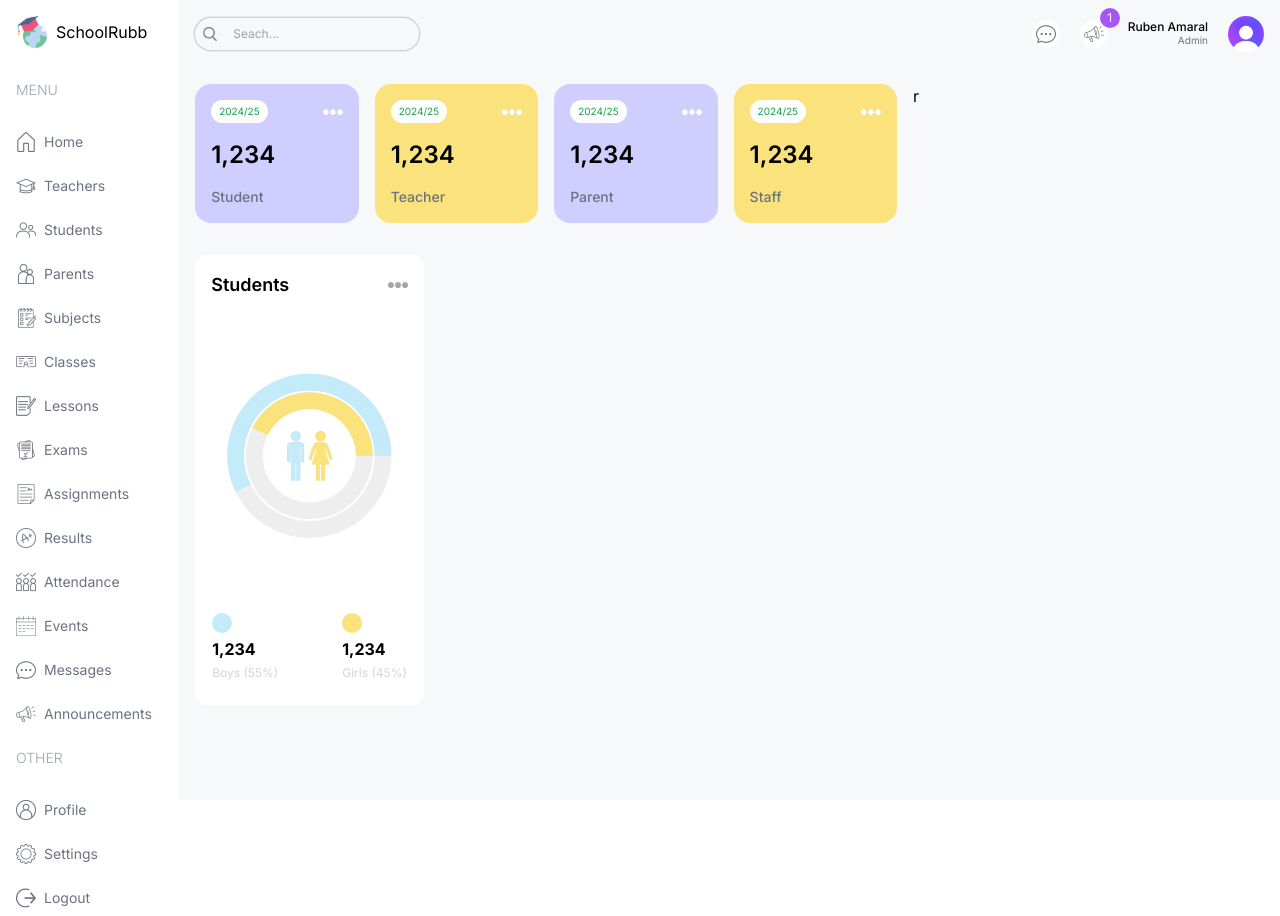
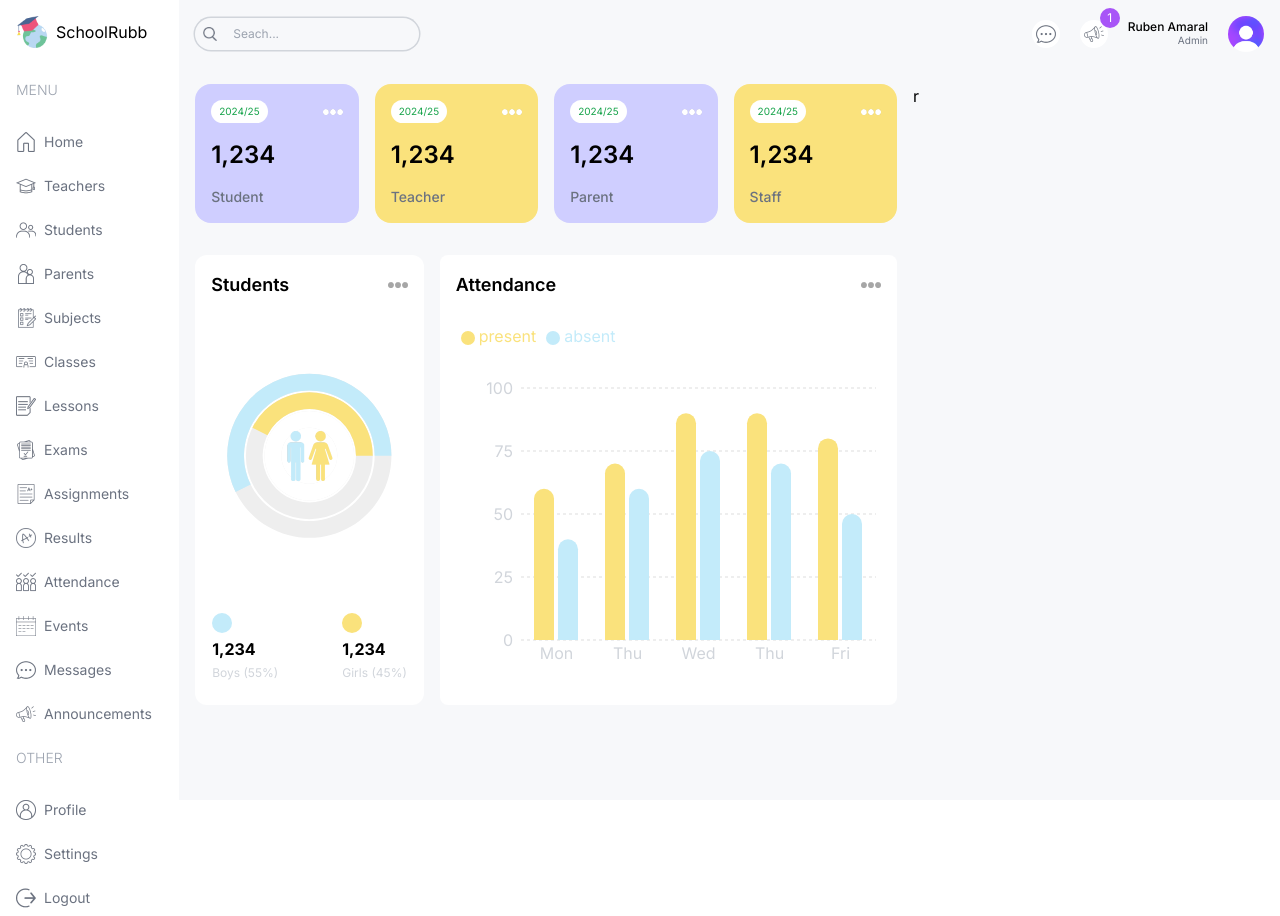
Before and after one commit to rubatista/dahsboard-next, a Next.js app: page /admin in a window 1280 px wide. Built offline with nearby package versions, Linux system fonts and the light colour scheme.

Commit message:
feat: create compoenent AttendanceChart

```diff
--- a/src/app/(dashboard)/admin/page.tsx
+++ b/src/app/(dashboard)/admin/page.tsx
@@ -1,3 +1,4 @@
+import AttendanceChart from "@/components/AttendanceChart"
 import CountChart from "@/components/CountChart"
 import UserCard from "@/components/UserCard"
 
@@ -23,7 +24,7 @@
 
           {/*Attendance Chart*/}
           <div className="w-full lg:w-2/3 h-[450px]">
-
+            <AttendanceChart />
           </div>
         </div>
 
--- /dev/null
+++ b/src/components/AttendanceChart.tsx
@@ -0,0 +1,60 @@
+"use client"
+import Image from 'next/image';
+import { BarChart, Bar, Rectangle, XAxis, YAxis, CartesianGrid, Tooltip, Legend, ResponsiveContainer } from 'recharts';
+
+const data = [
+  {
+    name: 'Mon',
+    present: 60,
+    absent: 40,
+  },
+  {
+    name: 'Thu',
+    present: 70,
+    absent: 60,
+  },
+  {
+    name: 'Wed',
+    present: 90,
+    absent: 75,
+  },
+  {
+    name: 'Thu',
+    present: 90,
+    absent: 70,
+  },
+  {
+    name: 'Fri',
+    present: 80,
+    absent: 50,
+  },
+];
+
+const AttendanceChart = () => {
+  return (
+    <div className='bg-white rounded-lg p-4 h-full'>
+        <div className='flex justify-between items-center'>
+            <h1 className='text-lg font-semibold'>Attendance</h1>
+            <Image src="/moreDark.png" alt="" width={20} height={20}/>
+        </div>
+        <ResponsiveContainer width="100%" height="90%">
+        <BarChart
+          width={500}
+          height={300}
+          data={data}
+          barSize={20}
+        >
+          <CartesianGrid strokeDasharray="3 3" vertical={false} stroke='#ddd' />
+          <XAxis dataKey="name" axisLine={false} tick={{fill:"#d1d5db"}} tickLine={false} />
+          <YAxis axisLine={false} tick={{fill:"#d1d5db"}} tickLine={false} />
+          <Tooltip contentStyle={{borderRadius:"10px", borderColor:"lightgray"}}/>
+          <Legend align='left' verticalAlign='top' wrapperStyle={{paddingTop:"20px", paddingBottom:"40px"}}/>
+          <Bar dataKey="present" fill="#FAE27C" legendType='circle' radius={[10,10,0,0]}/>
+          <Bar dataKey="absent" fill="#C3EBFA" legendType='circle' radius={[10,10,0,0]}/>
+        </BarChart>
+      </ResponsiveContainer>
+    </div>
+  )
+}
+
+export default AttendanceChart
```
